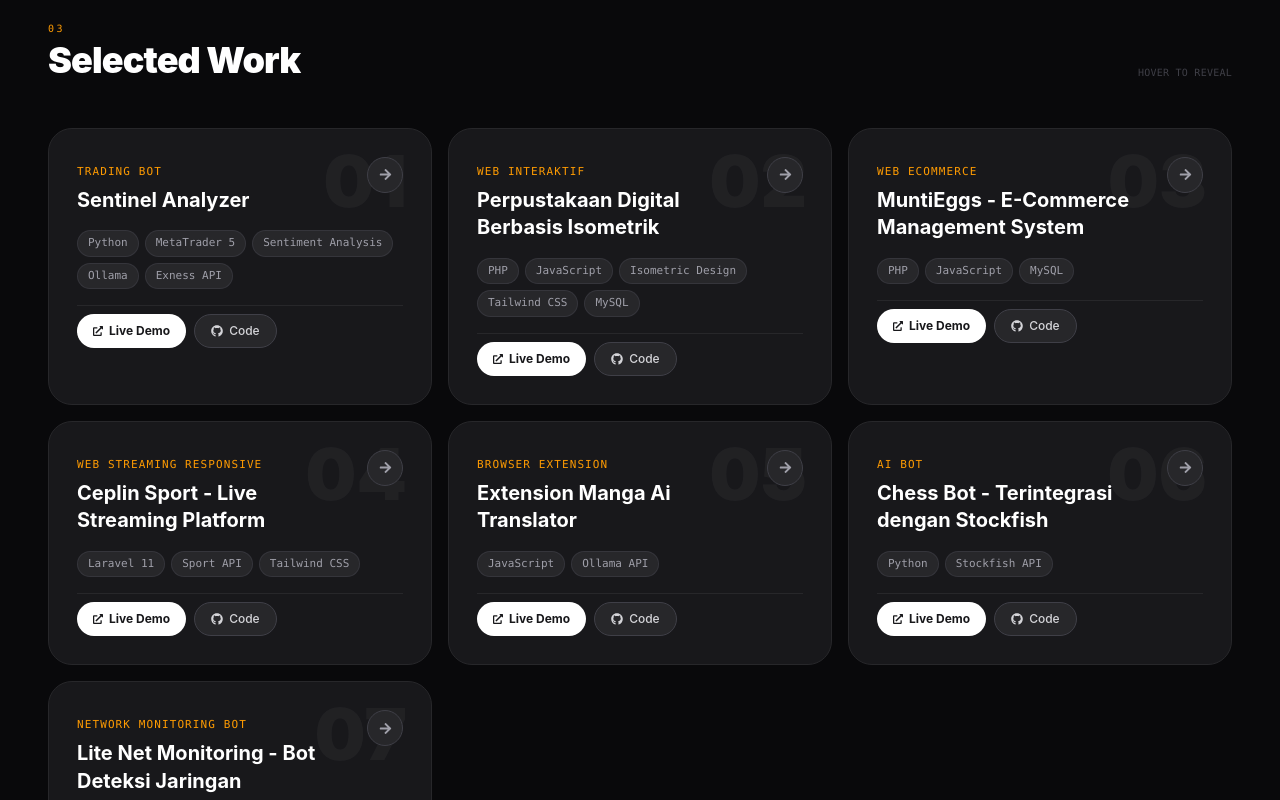
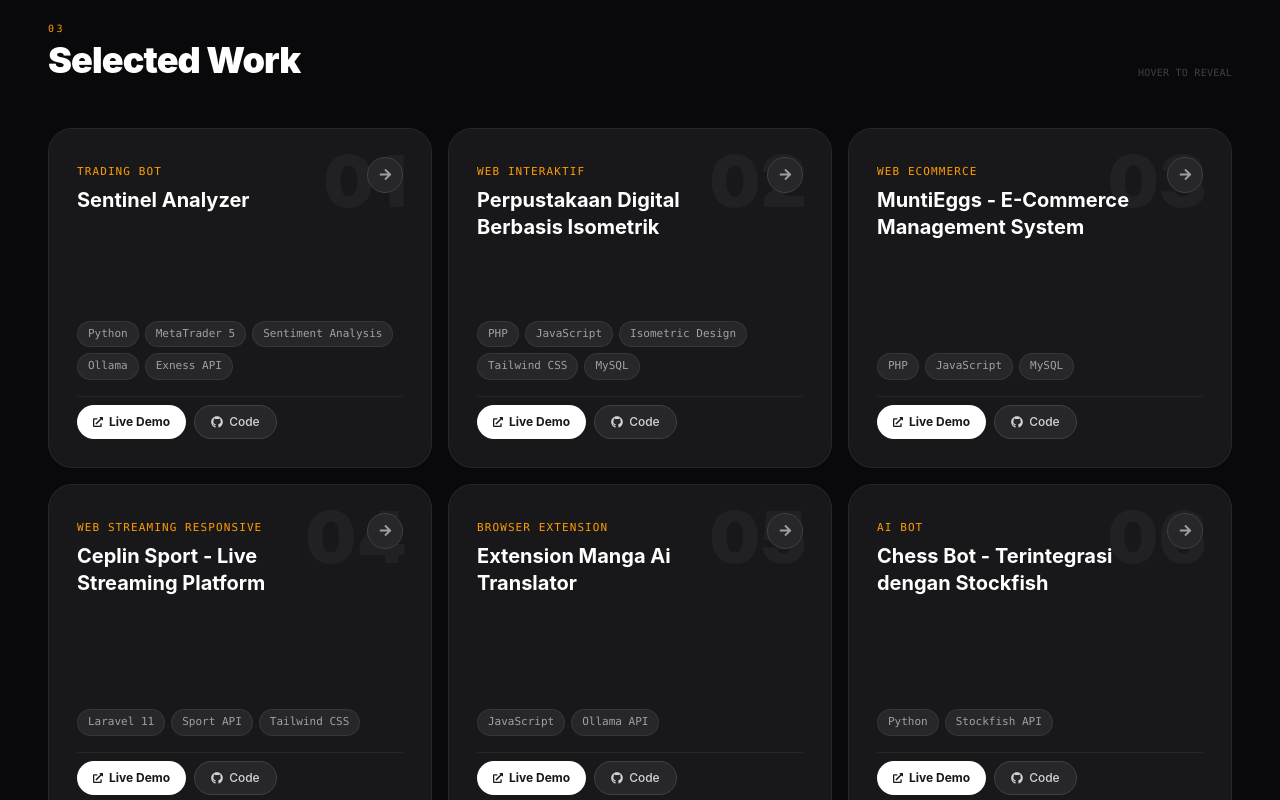
Before and after one commit to Ceplin03/PortoSepri, a React (Vite) app: page / in a window 1280 px wide. Shown: the part 1700-2500 px from the top of the page. Built offline with nearby package versions, Linux system fonts and the light colour scheme.

Commit message:
update ui

```diff
--- a/src/components/BentoGrid.jsx
+++ b/src/components/BentoGrid.jsx
@@ -27,7 +27,7 @@
   return (
     <>
       <div ref={ringRef} className="fixed top-0 left-0 w-10 h-10 border border-zinc-400/50 rounded-full pointer-events-none z-[9999] transition-transform duration-[80ms] ease-out mix-blend-difference hidden md:block" />
-      <div ref={dotRef} className="fixed top-0 left-0 w-1.5 h-1.5 bg-white rounded-full pointer-events-none z-[9999] transition-transform duration-[20ms] ease-out mix-blend-difference hidden md:block" />
+      <div ref={dotRef} className="fixed top-0 left-0 w-1.5 h-1.5 bg-white rounded-full pointer-events-none z-[9999] mix-blend-difference hidden md:block" />
     </>
   );
 };
@@ -147,16 +147,18 @@
       transition={{ duration: 0.5, delay: index * 0.07 }}
       onHoverStart={() => setHovered(true)}
       onHoverEnd={() => setHovered(false)}
-      className="group relative bg-zinc-900 border border-zinc-800 rounded-3xl overflow-hidden cursor-pointer"
+      whileHover={{ y: -6, borderColor: 'rgba(245, 158, 11, 0.4)' }}
+      className="group relative bg-zinc-900 border border-zinc-800 rounded-3xl overflow-hidden cursor-pointer h-[340px]"
     >
       <span className="absolute top-4 right-6 text-7xl font-black text-white/[0.04] select-none pointer-events-none leading-none">
         {String(index + 1).padStart(2, '0')}
       </span>
-      <div className="relative z-10 p-7 flex flex-col gap-4">
+      <div className="relative z-10 p-7 flex flex-col justify-between h-full">
+        <div className="flex flex-col gap-4">
           <div className="flex items-start justify-between gap-4">
-          <div>
+            <div className="flex-1">
               <span className="text-[11px] font-mono tracking-widest text-amber-500 uppercase">{project.category}</span>
-            <h3 className="text-xl font-bold text-white leading-snug mt-1.5">{project.title}</h3>
+              <h3 className="text-xl font-bold text-white leading-snug mt-1.5 line-clamp-2">{project.title}</h3>
             </div>
             <motion.div
               animate={{ rotate: hovered ? 45 : 0, x: hovered ? 3 : 0, y: hovered ? -3 : 0 }}
@@ -169,16 +171,19 @@
           <AnimatePresence>
             {hovered && (
               <motion.p
-              initial={{ opacity: 0, height: 0 }}
-              animate={{ opacity: 1, height: 'auto' }}
-              exit={{ opacity: 0, height: 0 }}
-              className="text-sm text-zinc-400 leading-relaxed overflow-hidden"
+                initial={{ opacity: 0, y: 10, height: 0 }}
+                animate={{ opacity: 1, y: 0, height: 'auto' }}
+                exit={{ opacity: 0, y: 10, height: 0 }}
+                transition={{ duration: 0.25 }}
+                className="text-sm text-zinc-400 leading-relaxed overflow-hidden line-clamp-3"
               >
                 {project.description}
               </motion.p>
             )}
           </AnimatePresence>
-        <div className="flex flex-wrap gap-1.5 mt-auto">
+        </div>
+        <div className="flex flex-col gap-4">
+          <div className="flex flex-wrap gap-1.5">
             {project.stack.slice(0, 5).map((t, i) => (
               <span key={i} className="text-[11px] font-mono bg-zinc-800 border border-zinc-700/60 text-zinc-400 px-2.5 py-1 rounded-full">{t}</span>
             ))}
@@ -191,6 +196,7 @@
             <a href={project.repository} onClick={e => e.stopPropagation()} target="_blank" rel="noreferrer" className="flex items-center gap-1.5 px-4 py-2 bg-zinc-800 text-zinc-300 border border-zinc-700 text-xs font-medium rounded-full hover:bg-zinc-700 transition-colors active:scale-95">
               <FaGithub size={12} /> Code
             </a>
+          </div>
         </div>
       </div>
     </motion.div>
```
Lines whose indentation alone changed are shown as unchanged.
